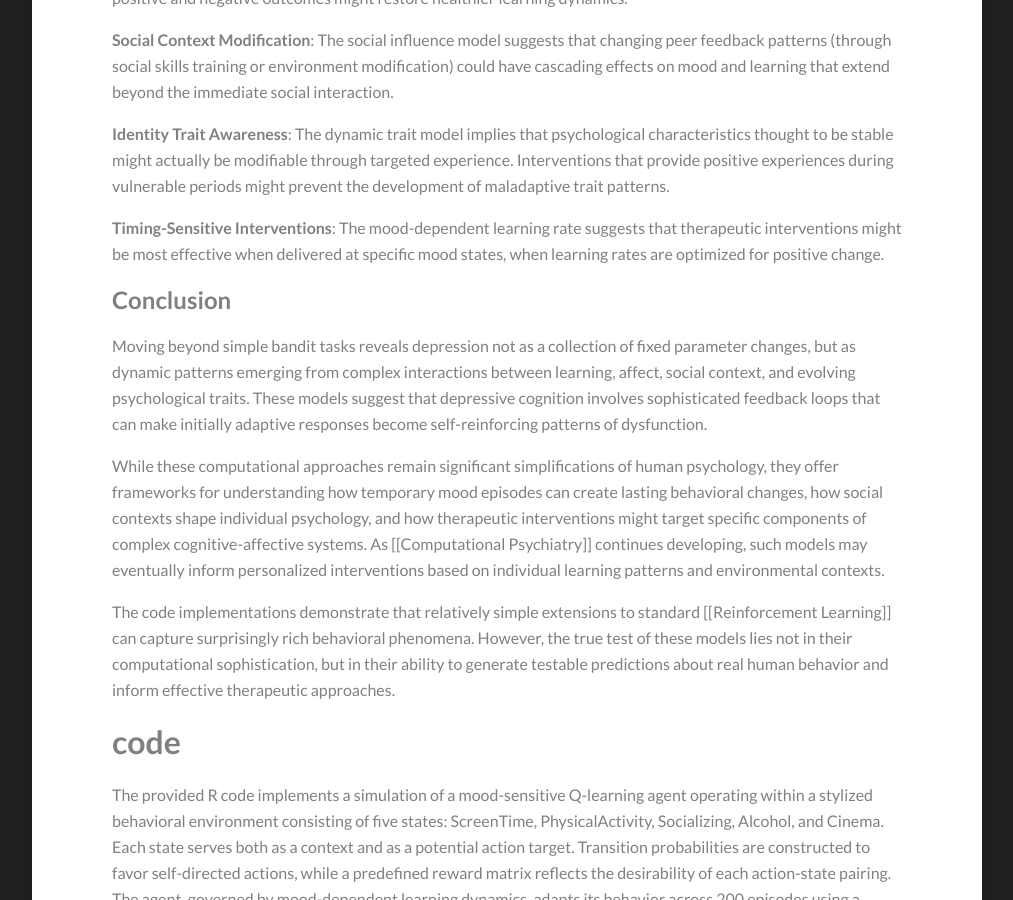
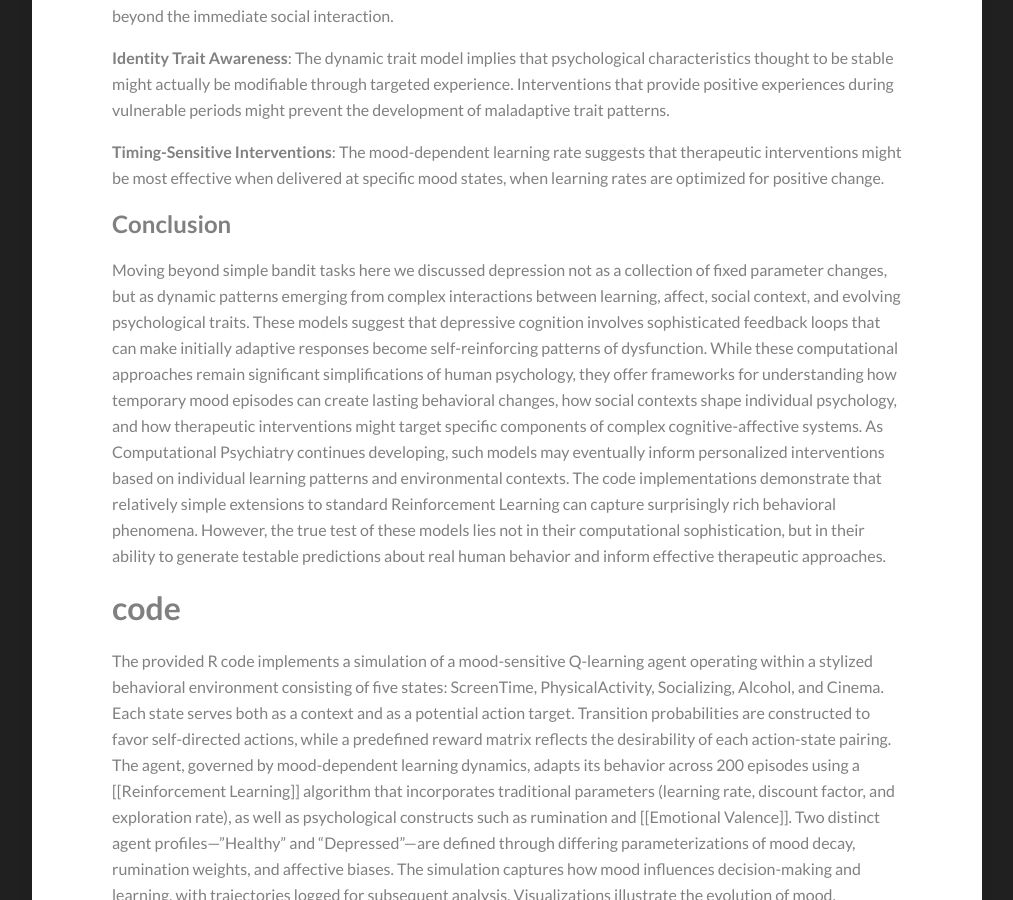
Before and after one commit to Kamran-Afzali/Kamran-Afzali.github.io, a Jekyll site: the page built from _posts/2026-10-24-Q-Learning_DEP_3.md, in a window 1280 px wide and 900 px high, scrolled down 4151 px. Shown: the whole window, without its empty margins (133-1146 px from the left). Built offline with Jekyll 4.4.1, drawn with Linux system fonts in a browser that asks for light colours; our own code applies the rules of GitHub Pages for plain Markdown files; some of the changed lines change nothing that is shown; some of the changed text lies outside the part shown.

Commit message:
Update 2026-10-24-Q-Learning_DEP_3.md

````diff
--- a/_posts/2026-10-24-Q-Learning_DEP_3.md
+++ b/_posts/2026-10-24-Q-Learning_DEP_3.md
@@ -41,15 +41,13 @@
 
 ## Dynamic Identity and Trait Evolution
 
-Our most sophisticated model moves beyond fixed agent parameters to explore how psychological traits themselves might evolve through experience. This addresses a key limitation of static models: real people's characteristics change over time, potentially in ways that reinforce or ameliorate depressive patterns.
+The third model moves beyond fixed agent parameters to explore how psychological traits themselves might evolve through experience as the characteristics change over time, potentially in ways that reinforce or ameliorate depressive patterns. We implement three evolving identity dimensions:
 
-We implement three evolving identity dimensions:
+- **Rumination Bias**: Increases when the agent experiences negative outcomes while in poor mood states. This creates a ratcheting effect where bad experiences during low mood periods make the agent increasingly likely to dwell on future negative outcomes.
+- **Social Sensitivity**: Adjusts based on the magnitude of peer feedback received. Agents who experience strong social responses become more reactive to future social cues, potentially leading to either social confidence or social anxiety depending on the valence of early experiences.
+- **Goal Orientation**: Reflects the agent's recent reward volatility. Agents experiencing consistent outcomes develop stronger goal-directed behavior, while those facing unpredictable environments become more exploratory and less focused.
 
-**Rumination Bias**: Increases when the agent experiences negative outcomes while in poor mood states. This creates a ratcheting effect where bad experiences during low mood periods make the agent increasingly likely to dwell on future negative outcomes.
-
-**Social Sensitivity**: Adjusts based on the magnitude of peer feedback received. Agents who experience strong social responses become more reactive to future social cues, potentially leading to either social confidence or social anxiety depending on the valence of early experiences.
-
-**Goal Orientation**: Reflects the agent's recent reward volatility. Agents experiencing consistent outcomes develop stronger goal-directed behavior, while those facing unpredictable environments become more exploratory and less focused.
+These trait dynamics create emergent behavioral patterns that persist beyond individual learning episodes. An agent who early in simulation experiences negative outcomes while in poor mood develops increased rumination bias, making them more likely to focus on negative aspects of future experiences. This computational implementation captures how depressive cognition can become self-reinforcing through experience-dependent trait formation.
 
 ```r
 # Identity evolution rules
@@ -65,7 +63,6 @@
 }
 ```
 
-These trait dynamics create emergent behavioral patterns that persist beyond individual learning episodes. An agent who early in simulation experiences negative outcomes while in poor mood develops increased rumination bias, making them more likely to focus on negative aspects of future experiences. This computational implementation captures how depressive cognition can become self-reinforcing through experience-dependent trait formation.
 
 ## Behavioral Patterns and Clinical Implications
 
@@ -106,11 +103,7 @@
 
 ## Conclusion
 
-Moving beyond simple bandit tasks reveals depression not as a collection of fixed parameter changes, but as dynamic patterns emerging from complex interactions between learning, affect, social context, and evolving psychological traits. These models suggest that depressive cognition involves sophisticated feedback loops that can make initially adaptive responses become self-reinforcing patterns of dysfunction.
-
-While these computational approaches remain significant simplifications of human psychology, they offer frameworks for understanding how temporary mood episodes can create lasting behavioral changes, how social contexts shape individual psychology, and how therapeutic interventions might target specific components of complex cognitive-affective systems. As [[Computational Psychiatry]] continues developing, such models may eventually inform personalized interventions based on individual learning patterns and environmental contexts.
-
-The code implementations demonstrate that relatively simple extensions to standard [[Reinforcement Learning]] can capture surprisingly rich behavioral phenomena. However, the true test of these models lies not in their computational sophistication, but in their ability to generate testable predictions about real human behavior and inform effective therapeutic approaches.
+Moving beyond simple bandit tasks here we discussed depression not as a collection of fixed parameter changes, but as dynamic patterns emerging from complex interactions between learning, affect, social context, and evolving psychological traits. These models suggest that depressive cognition involves sophisticated feedback loops that can make initially adaptive responses become self-reinforcing patterns of dysfunction. While these computational approaches remain significant simplifications of human psychology, they offer frameworks for understanding how temporary mood episodes can create lasting behavioral changes, how social contexts shape individual psychology, and how therapeutic interventions might target specific components of complex cognitive-affective systems. As Computational Psychiatry continues developing, such models may eventually inform personalized interventions based on individual learning patterns and environmental contexts. The code implementations demonstrate that relatively simple extensions to standard  Reinforcement Learning can capture surprisingly rich behavioral phenomena. However, the true test of these models lies not in their computational sophistication, but in their ability to generate testable predictions about real human behavior and inform effective therapeutic approaches.
 
 # code
 
````
